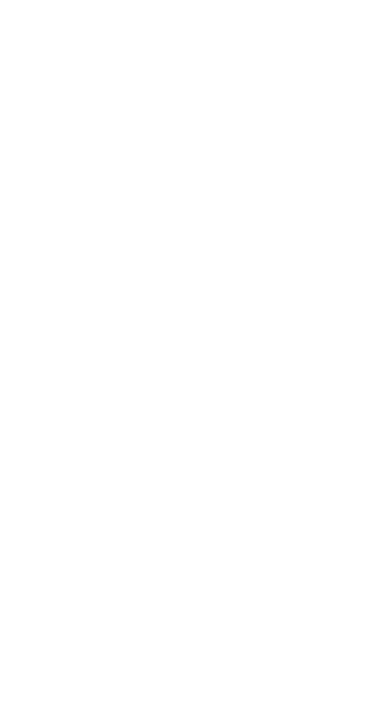
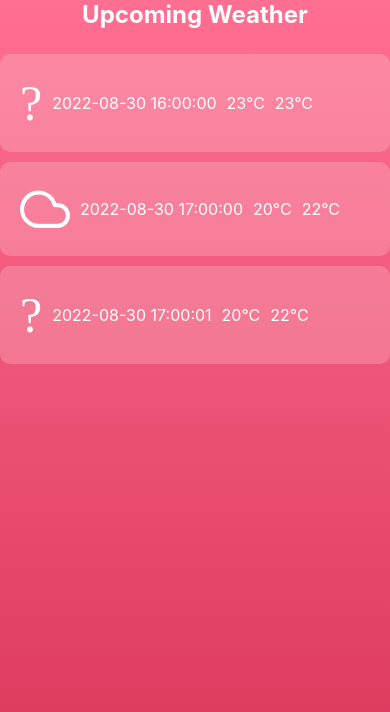
Before and after one commit to abrahamt17/Weather-app, a React Native app: screen / in a window 390 px wide. Shown: the top 712 px of the page. Built offline with nearby package versions, Linux system fonts and the light colour scheme.

Commit message:
uocoming weather Ui

```diff
--- a/src/Current.jsx
+++ b/src/Current.jsx
@@ -35,7 +35,7 @@ const  Current=()=> {
             </LinearGradient>
           </TouchableOpacity>
         </View>
-      {/* <StatusBar style='autoo'></StatusBar> */}
+      <StatusBar style='autoo'></StatusBar>
       </SafeAreaView>
     </LinearGradient>
   );
@@ -44,6 +44,7 @@ const  Current=()=> {
 const styles = StyleSheet.create({
   wrapper: {
     flex: 1,
+    marginTop: StatusBar.currentHeight || 0
   },
   autoo:{
     backgroundColor:'blue'
--- a/src/Upcomingweather.jsx
+++ b/src/Upcomingweather.jsx
@@ -1,5 +1,9 @@
 import { Feather } from "@expo/vector-icons";
-import { View, Text, SafeAreaView, FlatList } from "react-native";
+import { LinearGradient } from "expo-linear-gradient";
+import { StatusBar } from "expo-status-bar";
+import { View, Text, SafeAreaView, FlatList, StyleSheet } from "react-native";
+
+// ... (DATA array remains the same)
 
 const DATA=[
 
@@ -21,6 +25,8 @@ const DATA=[
               }
             ],
         },
+
+
         {
             "dt_txt": "2022-08-30 17:00:00",
             "main": {
@@ -31,15 +37,14 @@ const DATA=[
             },
             "weather": [
               {
+                "main": "rain",
+              }
+            ], },
+        {
 
-            "main": "Rain",
 
-          }
-        ],
 
-    },
-    {
-        "dt_txt": "2022-08-30 17:00:00",
+            "dt_txt": "2022-08-30 17:00:01",
             "main": {
 
               "temp_min": 292.84,
@@ -61,37 +66,82 @@ const DATA=[
 
     ]
 
+    const weatherIcons = {
+        Rain: "rainbow",
+        Snow: "snowflake",
+        Clear: "sun",
+        Clouds: "rainbow",
+        // Add more icons as needed
+      };
 
-
-const Item=(props)=>{
-const {dt_txt, min, max , condition}= props
-return (
-
-    <View>
-<Feather  name= 'sun' size={50} color={'white'}/>
-
-<Text>{dt_txt}</Text>
-<Text>{min}</Text>
-<Text>{max}</Text>
-    </View>
-)
-}
-const UpcomingWeather=()=>{
-    const renderItem= ({item})=>{
-
-<Item></Item>
-    }
+      const Item = (props) => {
+        const { dt_txt, min, max, condition } = props;
+        const iconName = weatherIcons[condition] || "cloud"; // Default to cloud icon if condition is not found
 
         return (
-<SafeAreaView>
-            <FlatList
-            data={DATA}
-            renderItem={({item})=> <item>{item.title}</item>} />
+          <View style={styles.itemContainer}>
+            <Feather name={iconName} size={50} color={"white"} />
+            <Text style={styles.itemText}>{dt_txt}</Text>
+            <Text style={styles.itemText}>{min}°C</Text>
+            <Text style={styles.itemText}>{max}°C</Text>
+          </View>
+        );
+      };
+const UpcomingWeather = () => {
+  const renderItem = ({ item }) => {
+    return (
+      <Item
+        condition={item.weather[0].main}
+        dt_txt={item.dt_txt}
+        min={Math.round(item.main.temp_min - 273.15)} // Convert Kelvin to Celsius
+        max={Math.round(item.main.temp_max - 273.15)} // Convert Kelvin to Celsius
+      />
+    );
+  };
 
-
+  return (
+    <LinearGradient colors={["#FF6F91", "#D83357"]} style={styles.wrapper}>
+      <SafeAreaView style={styles.container}>
+        <Text style={styles.title}>Upcoming Weather</Text>
+        <FlatList data={DATA}
+        renderItem={renderItem}
+        keyExtractor={(item) => item.dt_txt} />
 
       </SafeAreaView>
+    </LinearGradient>
+  );
+};
 
-    )
-}
 export default UpcomingWeather;
+
+const styles = StyleSheet.create({
+  wrapper: {
+    flex: 1,
+    marginTop: StatusBar.currentHeight || 0,
+  },
+  container: {
+    flex: 1,
+    padding: 20,
+    justifyContent: "center",
+  },
+  title: {
+    fontSize: 24,
+    fontWeight: "bold",
+    color: "white",
+    marginBottom: 20,
+    alignSelf: 'center'
+  },
+  itemContainer: {
+    padding: 20,
+    marginVertical: 5,
+    backgroundColor: "rgba(255, 255, 255, 0.2)",
+    borderRadius: 10,
+    flexDirection: "row",
+    alignItems: "center",
+  },
+  itemText: {
+    fontSize: 16,
+    color: "white",
+    marginLeft: 10,
+  },
+});
```
Lines whose indentation alone changed are shown as unchanged.
